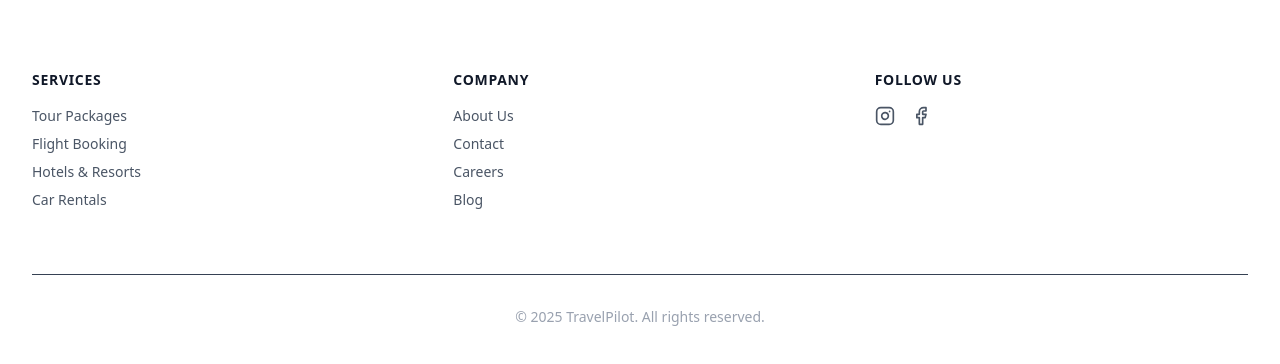
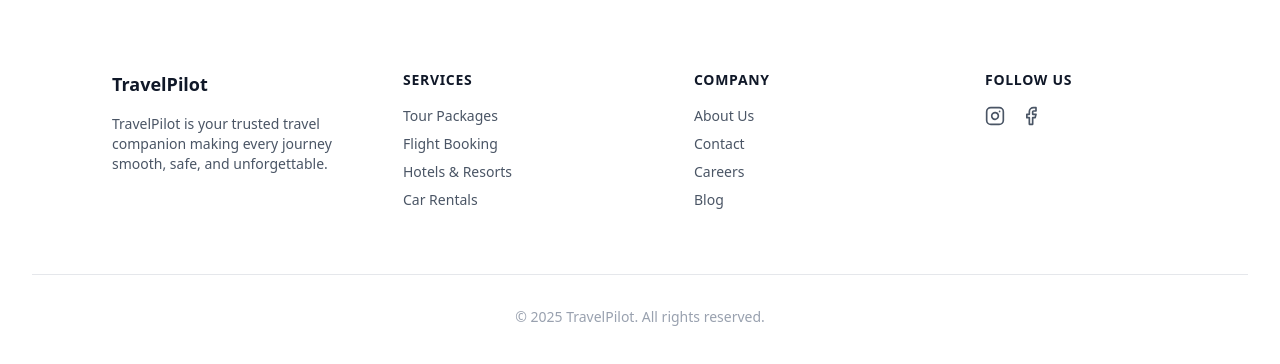
Before and after one commit to sreemonkavungal/TravelPilot, a React (Vite) app: page / in a window 1280 px wide. Shown: the part 770-1134 px from the top of the page. Built offline with nearby package versions, Linux system fonts and the light colour scheme.

Commit message:
Footer Final

```diff
--- a/src/components/FooterSection.jsx
+++ b/src/components/FooterSection.jsx
@@ -1,22 +1,25 @@
 import {
   Instagram,
   Facebook,
-  Linkedin,
-  Twitter,
 } from 'lucide-react';
 
 export default function FooterSection() {
   return (
     <footer className="bg-white text-gray-900">
-      <div className="mx-auto max-w-7xl px-6 py-16 sm:py-20 lg:px-8">
-        <div className="grid grid-cols-1 gap-12 md:grid-cols-3">
+      <div className="mx-auto max-w-7xl px-6 py-16 sm:py-20 lg:px-8 bg-white">
+        <div className="grid grid-cols-1 gap-12 md:grid-cols-4 px-5 md:ml-15">
+
+
+
           {/* Column 1: Company Mission */}
-          {/* <div>
+          <div>
             <h3 className="text-lg font-semibold">TravelPilot</h3>
-            <p className="mt-4 text-sm text-gray-300">
-              TravelPilot is your trusted travel companion. We curate unforgettable experiences, ensuring every journey is smooth, safe, and filled with adventure.
+            <p className="mt-4 text-sm text-gray-600">
+              TravelPilot is your trusted travel companion making every journey smooth, safe, and unforgettable.
             </p>
-          </div> */}
+          </div>
+
+
 
           {/* Column 2: Services */}
           <div>
@@ -29,6 +32,8 @@ export default function FooterSection() {
             </ul>
           </div>
 
+
+
           {/* Column 3: Company */}
           <div>
             <h4 className="text-sm font-semibold text-gray-900 tracking-wider uppercase">Company</h4>
@@ -40,23 +45,25 @@ export default function FooterSection() {
             </ul>
           </div>
 
+
+
           {/* Column 4: Social Icons */}
           <div>
             <h4 className="text-sm font-semibold text-gray-900 tracking-wider uppercase">Follow Us</h4>
             <div className="mt-4 flex gap-4">
               <a href="https://instagram.com/" target="_blank" rel="noopener noreferrer"
-              aria-label="Instagram" className="text-gray-600 hover:text-gray-400">
+                aria-label="Instagram" className="text-gray-600 hover:text-gray-400">
                 <Instagram className="h-5 w-5" />
               </a>
-              <a href="#" aria-label="Facebook" target="_blank" rel="noopener noreferrer"
-              className="text-gray-600 hover:text-gray-400">
+              <a href="https://www.facebook.com/" target="_blank" rel="noopener noreferrer"
+                aria-label="Facebook" className="text-gray-600 hover:text-gray-400">
                 <Facebook className="h-5 w-5" />
               </a>
             </div>
           </div>
         </div>
 
-        <div className="mt-16 border-t border-gray-700 pt-8 text-sm text-gray-400 text-center">
+        <div className="mt-16 border-t border-gray-200 pt-8 text-sm text-gray-400 text-center">
           &copy; {new Date().getFullYear()} TravelPilot. All rights reserved.
         </div>
       </div>
```
